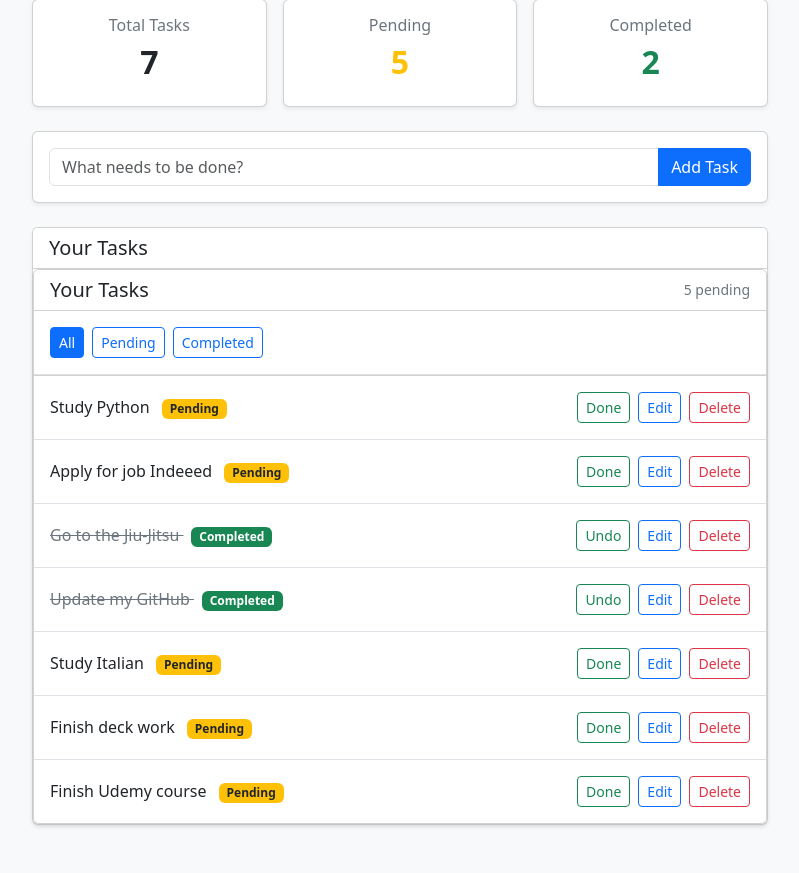
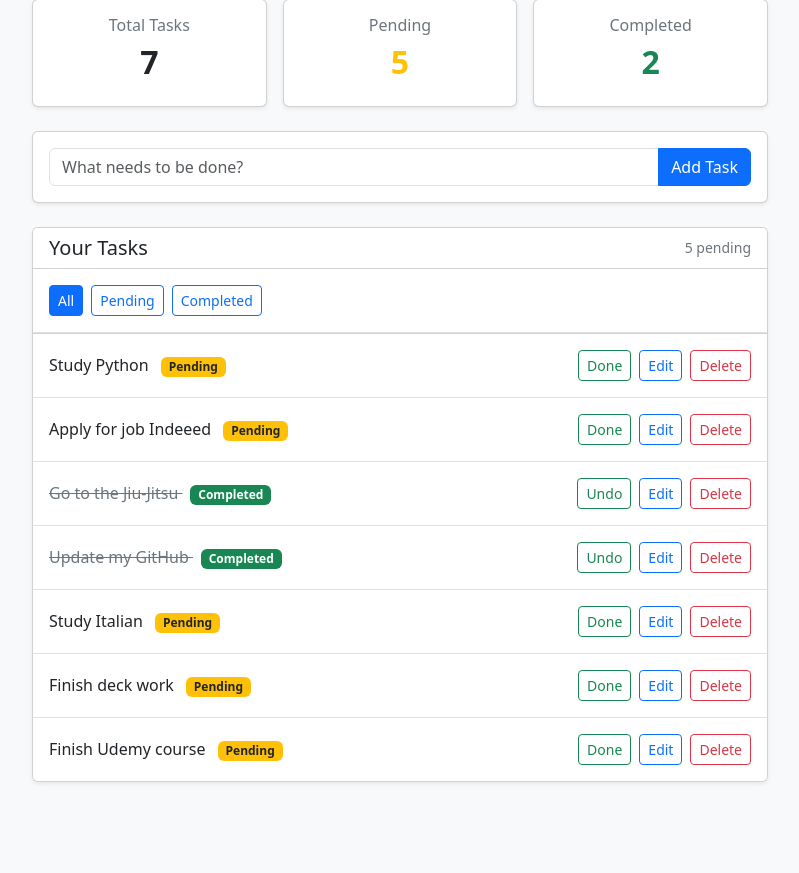
Before and after one commit to gustavodev6331/todo-list, a Flask app: page / in a window 1280 px wide. Shown: the part 153-1026 px from the top of the page, without its empty margins (240-1039 px from the left). After the commit the page ends 936 px from the top, so only its background shows below. Run offline with Flask 3, Linux system fonts and the light colour scheme.

Commit message:
last clean up - ready to go

```diff
--- a/main.py
+++ b/main.py
@@ -2,6 +2,8 @@ from flask import Flask, render_template, request, redirect, url_for, flash
 from flask_sqlalchemy import SQLAlchemy
 from sqlalchemy.orm import DeclarativeBase, Mapped, mapped_column
 from sqlalchemy import Integer, String, Boolean
+import os
+
 
 class Base(DeclarativeBase):
     pass
@@ -9,6 +11,8 @@ class Base(DeclarativeBase):
 app = Flask(__name__)
 app.config['SQLALCHEMY_DATABASE_URI'] = 'sqlite:///todo.db'
 db = SQLAlchemy(model_class=Base)
+
+app.config["SECRET_KEY"] = os.environ.get("SECRET_KEY", "dev-secret-key")
 
 class Task(db.Model):
     id: Mapped[int] = mapped_column(Integer, primary_key=True)
--- a/templates/index.html
+++ b/templates/index.html
@@ -79,11 +79,6 @@
 
                     </div>
                 </div>
-
-                <div class="card shadow-sm">
-                    <div class="card-header bg-white">
-                        <h5 class="mb-0">Your Tasks</h5>
-                    </div>
 
                 <div class="card shadow-sm">
 
```
Also changed, not shown: 1 other file.
